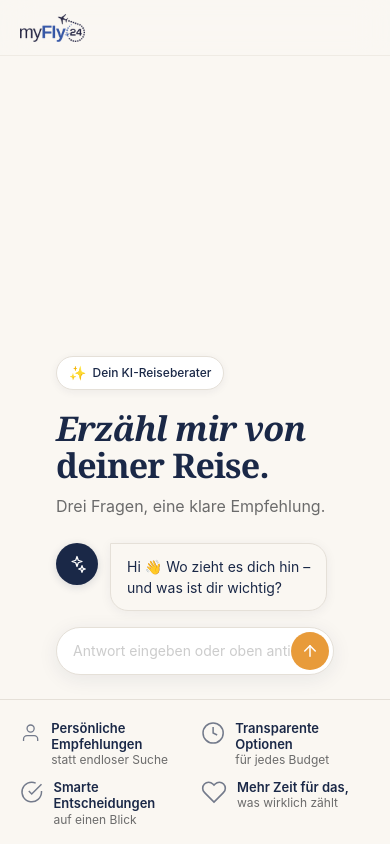
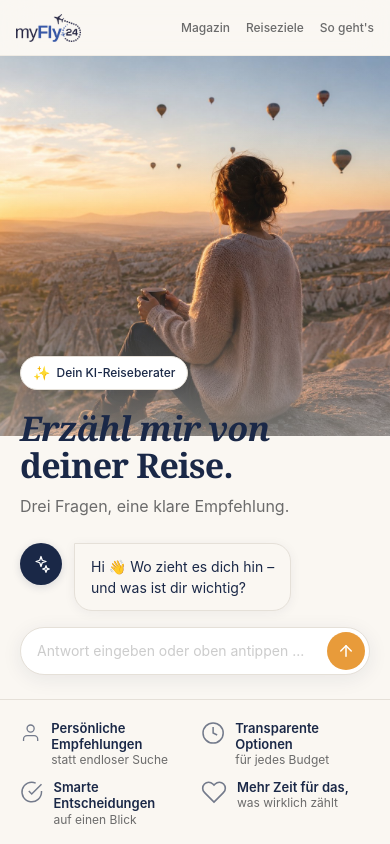
Before and after one commit to mdimster/myfly24-web, a Next.js app: page / in a window 390 px wide. Shown: the top 844 px of the page. Built offline with nearby package versions, Linux system fonts and the light colour scheme.

Commit message:
fix: hero image + nav mobile

```diff
--- a/app/globals.css
+++ b/app/globals.css
@@ -304,11 +304,13 @@ body {
   .hero {
     min-height: auto;
     flex-direction: column;
+    align-items: stretch;
   }
 
   .hero-bg {
     height: 45vh;
     position: relative;
+    inset: auto;
   }
 
   .hero-bg img {
@@ -316,6 +318,8 @@ body {
   }
 
   .hero-overlay {
+    position: absolute;
+    inset: 0;
     background: linear-gradient(
       to top,
       rgba(250, 247, 242, 1) 0%,
--- a/app/page.tsx
+++ b/app/page.tsx
@@ -137,8 +137,8 @@ export default function HomePage() {
   return (
     <>
       {/* ─── NAV ─── */}
-      <nav className="fixed top-0 left-0 right-0 z-50 h-14 sm:h-16 px-5 sm:px-12 flex items-center justify-between bg-[rgba(250,247,242,0.85)] backdrop-blur-lg border-b border-[rgba(229,224,216,0.5)]">
-        <Link href="/" className="block">
+      <nav className="fixed top-0 left-0 right-0 z-50 h-14 sm:h-16 px-4 sm:px-12 flex items-center justify-between bg-[rgba(250,247,242,0.85)] backdrop-blur-lg border-b border-[rgba(229,224,216,0.5)]">
+        <Link href="/" className="block flex-shrink-0">
           <Image
             src="/images/logo-myfly24.png"
             alt="myFly24"
@@ -148,15 +148,15 @@ export default function HomePage() {
             style={{ height: "28px", width: "auto" }}
           />
         </Link>
-        <div className="hidden sm:flex gap-8">
-          <Link href="#magazin" className="text-sm font-medium text-ink-muted no-underline hover:text-navy transition-colors">
+        <div className="flex gap-4 sm:gap-8">
+          <Link href="#magazin" className="text-xs sm:text-sm font-medium text-ink-muted no-underline hover:text-navy transition-colors">
             Magazin
           </Link>
-          <Link href="#reiseziele" className="text-sm font-medium text-ink-muted no-underline hover:text-navy transition-colors">
+          <Link href="#reiseziele" className="text-xs sm:text-sm font-medium text-ink-muted no-underline hover:text-navy transition-colors">
             Reiseziele
           </Link>
-          <Link href="#so-funktionierts" className="text-sm font-medium text-ink-muted no-underline hover:text-navy transition-colors">
-            So funktioniert&apos;s
+          <Link href="#so-funktionierts" className="text-xs sm:text-sm font-medium text-ink-muted no-underline hover:text-navy transition-colors whitespace-nowrap">
+            So geht&apos;s
           </Link>
         </div>
       </nav>
```
